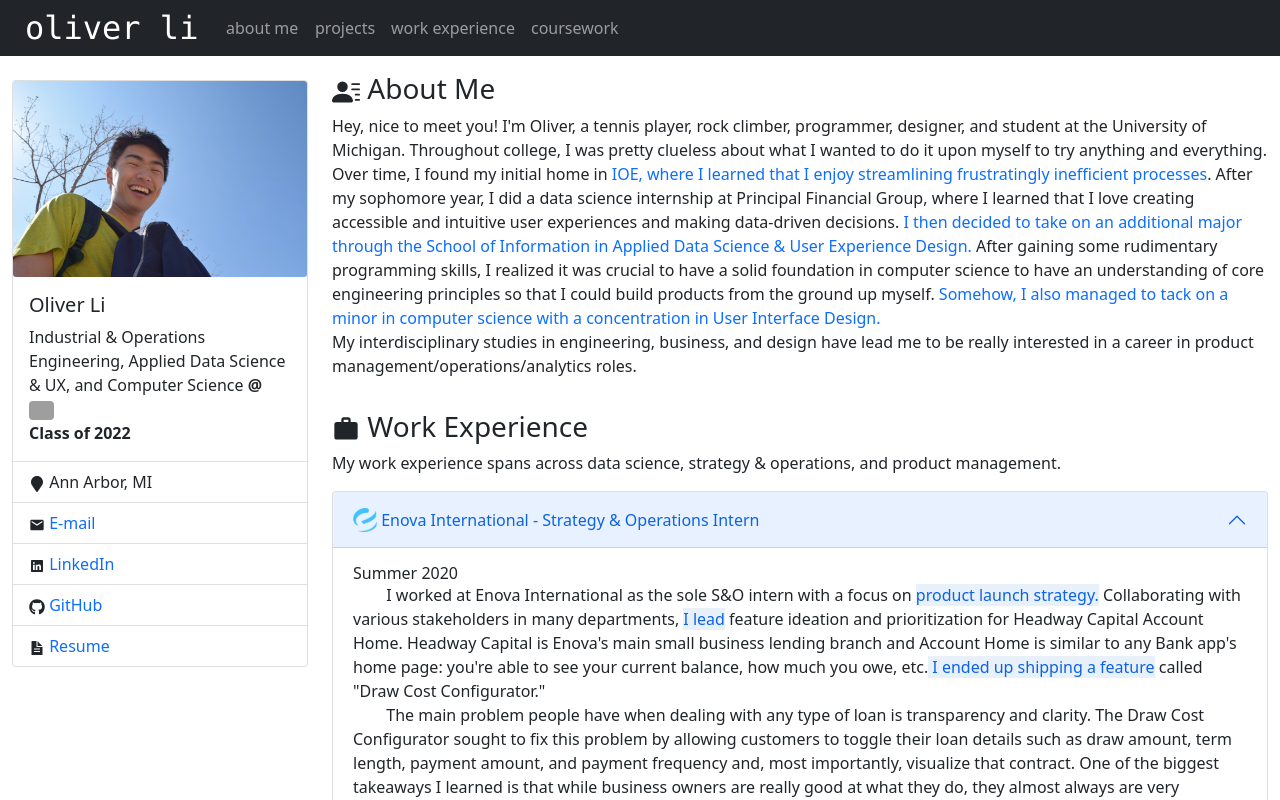
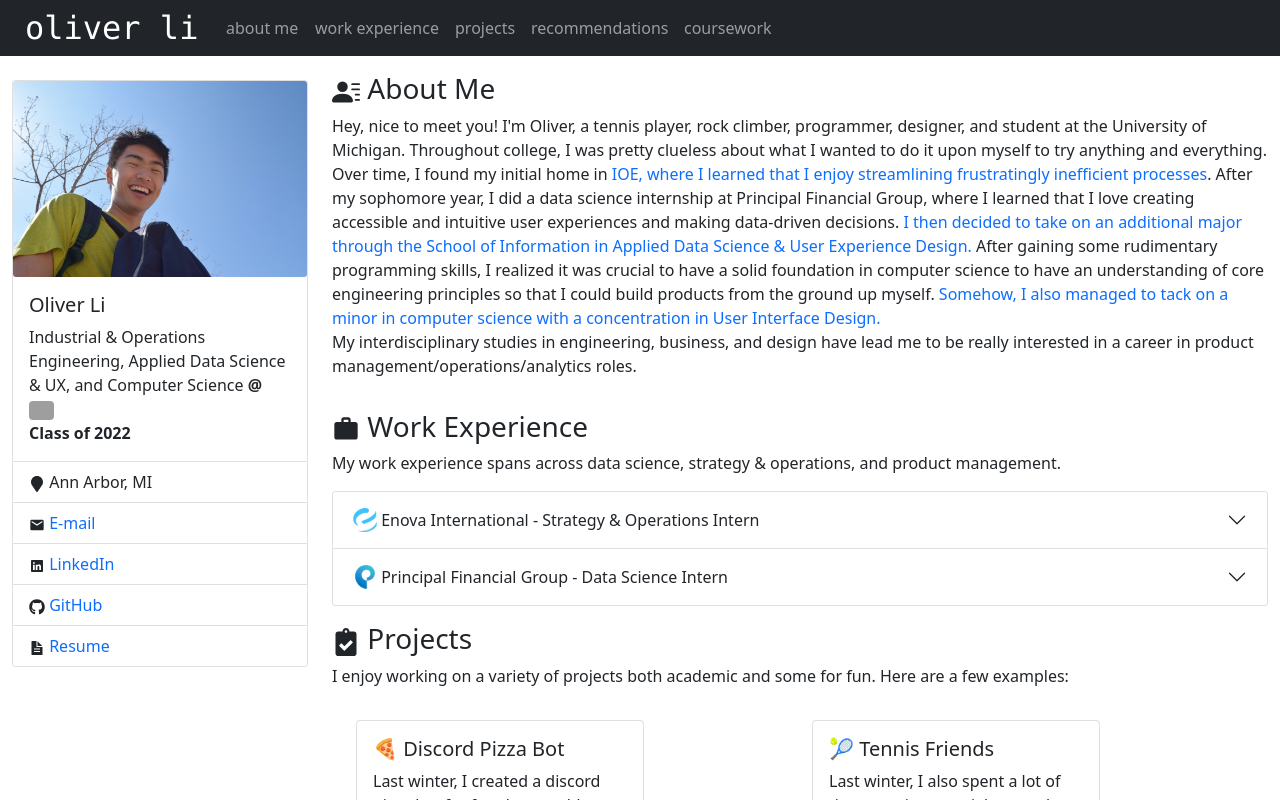
Before and after one commit to olili1999/personal-website, a React (Create React App) app: page / in a window 1280 px wide. Shown: the top 800 px of the page. Built offline with nearby package versions, Linux system fonts and the light colour scheme; grey boxes are pictures that could not be loaded.

Commit message:
added correct scrolling using vw, got media queries working for sticky header as well

```diff
--- a/src/App.js
+++ b/src/App.js
@@ -26,7 +26,7 @@ return (
       <Row style = {{height: "100%"}}>
 
         {/* Big Outer Column #1 */}
-        <Col xs = {12} sm = {12} md ={3} style = {{height: "100%", position: "sticky", top: "50px"}} className = "d-flex justify-content-center">
+        <Col xs = {12} sm = {12} md ={3} style = {{height: "100%"}} className = "stickyClass d-flex justify-content-center">
           <Card className = "mt-4" style={{width: '20rem'}}>
           <OverlayTrigger placement ="bottom" overlay={<Tooltip> Me, at the Sleeping Bear Dunes in Michigan!</Tooltip>}>
             <Card.Img src= {headshot_outside}/>
@@ -56,7 +56,6 @@ return (
         </Col>
         {/* Big Outer Column #2 */}
         <Col className = "d-flex flex-column" xs = {12} sm = {12} md = {9} style = {{}}>
-
           <h3 id = "about" className = "mt-3"> <BsPersonLinesFill/> About Me </h3>
           <p class> Hey, nice to meet you! I'm Oliver, a tennis player, rock climber, programmer, designer, and student at the University of Michigan. Throughout college, I was pretty clueless about what I wanted to do it upon myself to try anything and everything. Over time, I found my initial home in <a style ={{textDecoration: 'none'}}  target= "_blank" href ="https://ioe.engin.umich.edu/">IOE, where I learned that I enjoy streamlining frustratingly inefficient processes</a>.
           After my sophomore year, I did a data science internship at Principal Financial Group, where I learned that I love creating
@@ -68,7 +67,8 @@ return (
           <h3 id = "work_experience" className = "mt-3"> <MdWork/> Work Experience </h3>
           <p> My work experience spans across data science, strategy & operations, and product management.  </p>
 
-          <Accordion defaultActiveKey="0">
+{/*  defaultActiveKey="0" */}
+          <Accordion>
             <Accordion.Item eventKey="0">
               <Accordion.Header className = "d-flex align-items-center">
                 <Image src = {Enova} style = {{width: "1.5rem"}} rounded/>&nbsp;
--- a/src/components/NavigationBar.js
+++ b/src/components/NavigationBar.js
@@ -9,10 +9,11 @@ return (
   <Navbar.Toggle aria-controls="responsive-navbar-nav" style={{marginRight:"50px"}}/>
   <Navbar.Collapse id="responsive-navbar-nav">
     <Nav className="me-auto">
-        <Nav.Link className = "hvr-underline-reveal" href="#about">about me</Nav.Link>
-        <Nav.Link className = "hvr-underline-reveal" href="#projects">projects</Nav.Link>
-        <Nav.Link className = "hvr-underline-reveal" href="#work_experience">work experience</Nav.Link>
-        <Nav.Link className = "hvr-underline-reveal" href="#coursework">coursework</Nav.Link>
+        <Nav.Link className = "hvr-underline-reveal nav-link" href="#about">about me</Nav.Link>
+        <Nav.Link className = "hvr-underline-reveal nav-link" href="#work_experience">work experience</Nav.Link>
+        <Nav.Link className = "hvr-underline-reveal nav-link" href="#projects">projects</Nav.Link>
+        <Nav.Link className = "hvr-underline-reveal nav-link" href="#recommendations">recommendations</Nav.Link>
+        <Nav.Link className = "hvr-underline-reveal nav-link" href="#coursework">coursework</Nav.Link>
 
 
     </Nav>
--- a/src/index.css
+++ b/src/index.css
@@ -1,3 +1,10 @@
+html {
+  scroll-behavior: smooth;
+  /* https://stackoverflow.com/questions/15726795/offsetting-anchor-links-with-fixed-header */
+  scroll-padding-top: 6vw;
+}
+
+
 body {
   margin: 0;
   font-family: -apple-system, BlinkMacSystemFont, 'Segoe UI', 'Roboto', 'Oxygen',
@@ -5,6 +12,29 @@ body {
     sans-serif;
   -webkit-font-smoothing: antialiased;
   -moz-osx-font-smoothing: grayscale;
+}
+:target::before {
+  content: '';
+  display: block;
+  height:      180px;
+  margin-top: -180px;
+}
+
+
+@media screen and (max-width: 770px){
+  html {
+    scroll-padding-top: 55vw !important;
+
+  }
+
+}
+
+@media screen and (min-width: 770px) and (max-width: 2000px){
+  .stickyClass{
+    top: 50px !important;
+    position: sticky !important;
+  }
+
 }
 
 mark{
```
